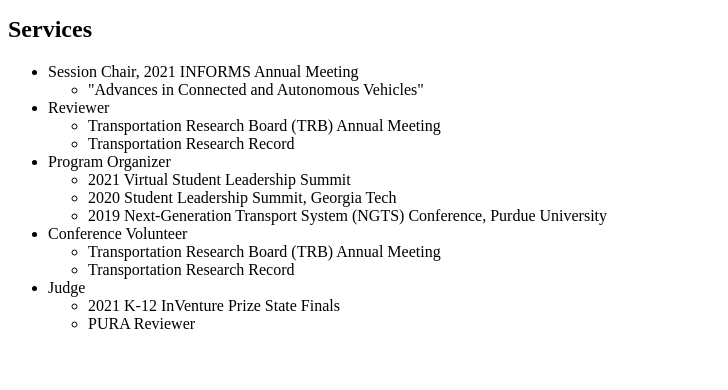
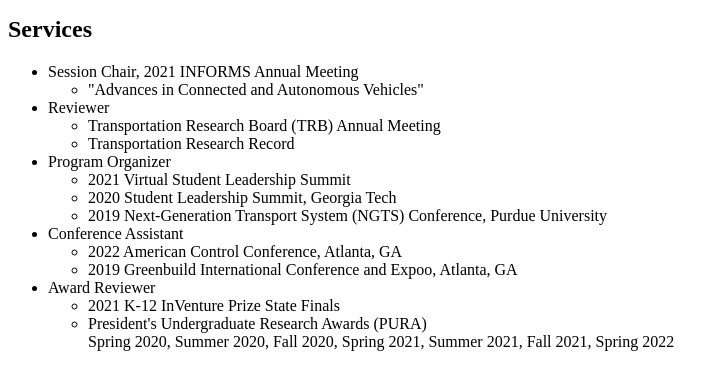
Before and after one commit to YangjiaoChen/YangjiaoChen.github.io, a Jekyll site: the page built from service.html, in a window 1280 px wide, cut to the strip 112-502 px from the top of the page. Shown: the whole strip, without its empty margins (0-728 px from the left). Built offline with Jekyll 4.4.1, drawn with Linux system fonts in a browser that asks for light colours.

Commit message:
Update service.html

```diff
--- a/service.html
+++ b/service.html
@@ -101,18 +101,19 @@ title: "Yangjiao Chen: service"
   </div>
 
 	<div>
-    <li>Conference Volunteer
+    <li>Conference Assistant
 	    <ul>
-    <li>Transportation Research Board (TRB) Annual Meeting </li>
-    <li>Transportation Research Record </li>
+    <li>2022 American Control Conference, Atlanta, GA </li>
+    <li>2019 Greenbuild International Conference and Expoo, Atlanta, GA </li>
 	</ul>
   </div>
 
 <div>
-    <li>Judge
+    <li>Award Reviewer
 	    <ul>
     <li>2021 K-12 InVenture Prize State Finals</li>
-    <li>PURA Reviewer</li>
+    <li>President's Undergraduate Research Awards (PURA)</li>
+ Spring 2020, Summer 2020, Fall 2020, Spring 2021, Summer 2021, Fall 2021, Spring 2022
 	</ul>
   </div>
 
```
